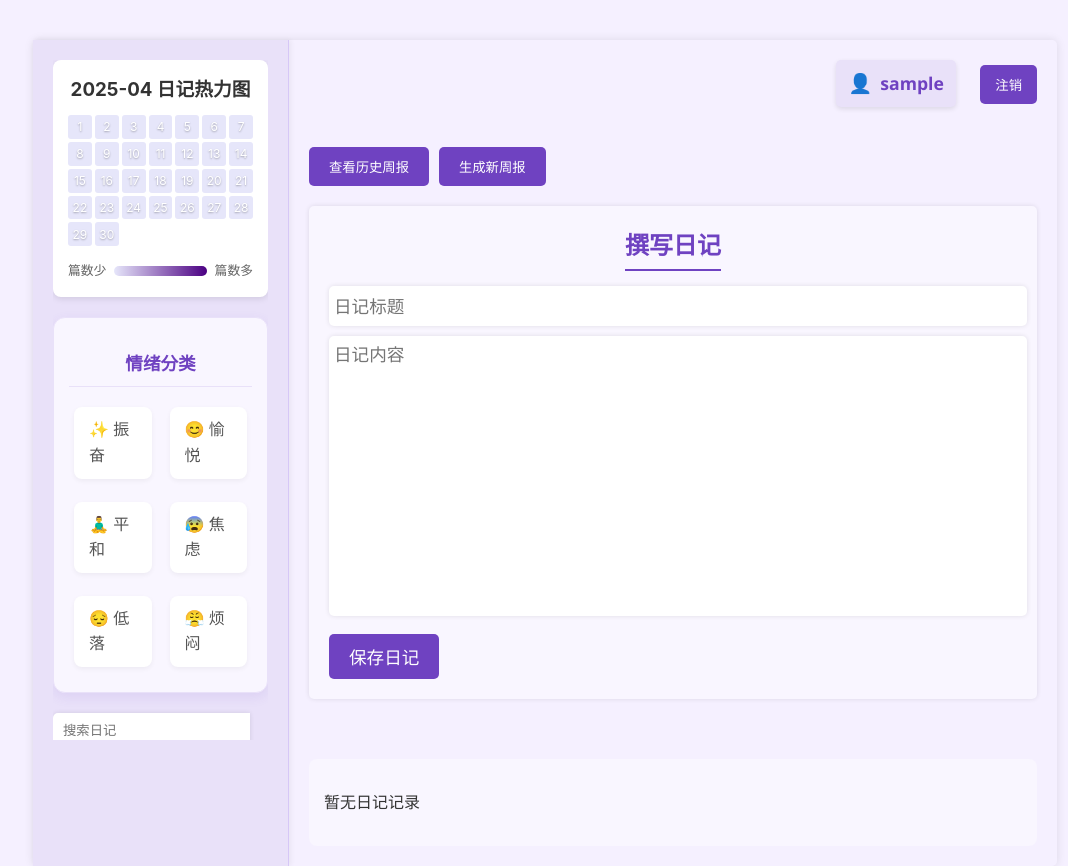
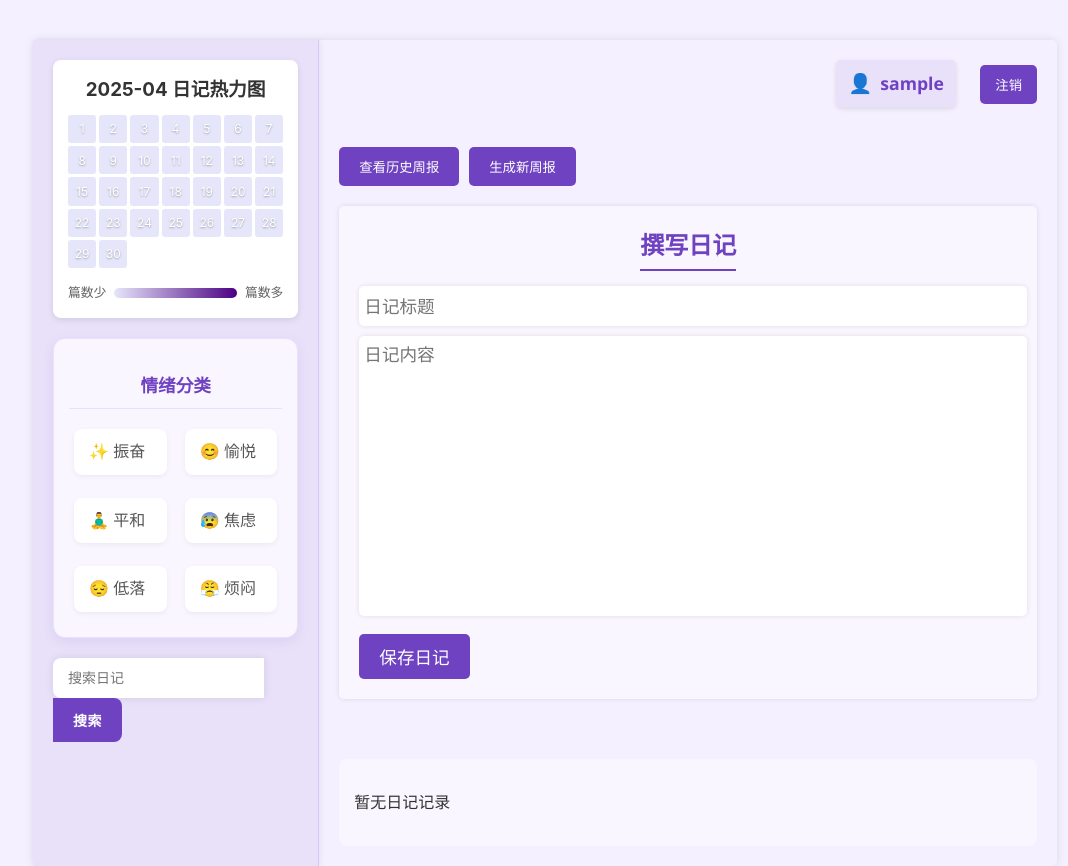
Before and after one commit to c0ffee-milk/Inksoul, a Flask app: page /diary/mine in a window 1280 px wide. Shown: the whole page, without its empty margins (95-1163 px from the left). Run offline with Flask 3, Linux system fonts and the light colour scheme; the visitor is signed in with stand-in values (Sample User, id 1); data comes from the database, SQL or seed files in the repository; data that the repository does not hold is empty; some libraries are stand-ins or nearby versions.

Commit message:
搜索框拉满

```diff
--- a/static/css/style.css
+++ b/static/css/style.css
@@ -18,12 +18,12 @@ body {
 /* 主容器样式 */
 .main-container {
     display: flex;
-    width: 80%; /* 可以根据需要调整宽度，留出两边的空白 */
-    max-width: 1200px; /* 最大宽度 */
-    min-height: 90vh; /* 使用 min-height 确保容器可以自适应高度 */
-    box-shadow: 0 0 10px rgba(0, 0, 0, 0.1); /* 给容器添加阴影 */
-    border-radius: 5px; /* 圆角 */
-    margin: 5vh auto; /* 垂直居中 */
+    width: 80%;
+    max-width: 1200px;
+    min-height: 90vh;
+    box-shadow: 0 0 10px rgba(0, 0, 0, 0.1);
+    border-radius: 5px;
+    margin: 5vh auto;
 }
 
 /* 主内容区域样式 */
@@ -32,46 +32,48 @@ body {
     padding: 20px;
     display: flex;
     flex-direction: column;
-    flex-grow: 1; /* 让主内容区域可以自适应高度 */
-    overflow-y: auto; /* 内容超出时滚动 */
-    box-sizing: border-box; /* 确保内边距包含在宽度内 */
+    flex-grow: 1;
+    overflow-y: auto;
+    box-sizing: border-box;
 }
 
 /* 导航栏样式 */
 .sidebar {
-    width: 25%;
-    background-color: #e9e1f9; /* 淡紫色背景 */
+    width: 29%;
+    background-color: #e9e1f9;
     padding: 20px;
     display: flex;
     flex-direction: column;
     justify-content: space-between;
-    border-right: 1px solid #d6c7f7; /* 紫色边框 */
+    border-right: 1px solid #d6c7f7;
     box-shadow: 2px 0 5px rgba(0, 0, 0, 0.05);
-    transition: all 0.3s ease; /* 侧边栏过渡效果 */
-    box-sizing: border-box; /* 确保内边距包含在宽度内 */
+    transition: all 0.3s ease;
+    box-sizing: border-box;
+
 }
 
 .sidebar:hover {
-    box-shadow: 4px 0 10px rgba(0, 0, 0, 0.1); /* 鼠标悬停时增强阴影 */
+    box-shadow: 4px 0 10px rgba(0, 0, 0, 0.1);
 }
 
 .sidebar-inner {
-    position: sticky;
-    top: 5vh;
-    overflow-y: auto;
-    max-height: calc(90vh - 40px); /* 固定高度 */
+    /* 移除滚动样式 */
+    position: static;
+    top: auto;
+    overflow-y: visible;
 }
+
 .heatmap {
     background-color: #f9f6ff;
     padding: 10px;
     border-radius: 5px;
     transition: all 0.3s ease;
     margin-bottom: 20px;
-    box-shadow: 0 2px 5px rgba(0, 0, 0, 0.05); /* 增加阴影 */
+    box-shadow: 0 2px 5px rgba(0, 0, 0, 0.05);
 }
 
 .heatmap:hover {
-    transform: translateY(-2px); /* 鼠标悬停时上移 */
+    transform: translateY(-2px);
     box-shadow: 0 4px 10px rgba(0, 0, 0, 0.1);
 }
 
@@ -80,7 +82,7 @@ body {
     background-color: #eee;
     margin-top: 10px;
     border-radius: 5px;
-    overflow: hidden; /* 防止内容溢出 */
+    overflow: hidden;
 }
 
 .category {
@@ -169,7 +171,7 @@ body {
 }
 
 .category li:hover {
-    color: #6f42c1; /* 紫色 */
+    color: #6f42c1;
     background-color: #e9e1f9;
     border-radius: 3px;
 }
@@ -177,38 +179,45 @@ body {
 .search-box {
     margin-top: 20px;
     display: flex;
+    width: 100%;
+    /* 确保搜索框和按钮在同一行 */
+    flex-wrap: nowrap;
 }
 
 .search-box input {
     flex: 1;
-    padding: 10px;
+    padding: 12px 15px;
     border: none;
-    border-radius: 5px 0 0 5px;
+    border-radius: 8px 0 0 8px;
     background-color: #fff;
-    box-shadow: 0 0 5px rgba(0, 0, 0, 0.1);
-    outline: none; /* 去除默认聚焦边框 */
+    box-shadow: 0 0 8px rgba(0, 0, 0, 0.1);
+    outline: none;
     transition: box-shadow 0.3s ease;
+    font-size: 14px;
 }
 
 .search-box input:focus {
-    box-shadow: 0 0 5px rgba(111, 66, 193, 0.5); /* 聚焦时的阴影效果 */
+    box-shadow: 0 0 8px rgba(111, 66, 193, 0.5);
 }
 
 .search-box button {
-    padding: 10px 15px;
-    background-color: #6f42c1; /* 紫色 */
+    padding: 12px 20px;
+    background-color: #6f42c1;
     color: #fff;
     border: none;
-    border-radius: 0 5px 5px 0;
+    border-radius: 0 8px 8px 0;
     cursor: pointer;
     transition: background-color 0.3s ease;
     outline: none;
+    font-size: 14px;
+    font-weight: 600;
+    letter-spacing: 0.5px;
 }
 
 .search-box button:hover {
-    background-color: #5a32a3; /* 深紫色 */
+    background-color: #5a32a3;
+    transform: scale(1.02);
 }
-
 
 .login-register {
     align-self: flex-end;
```
